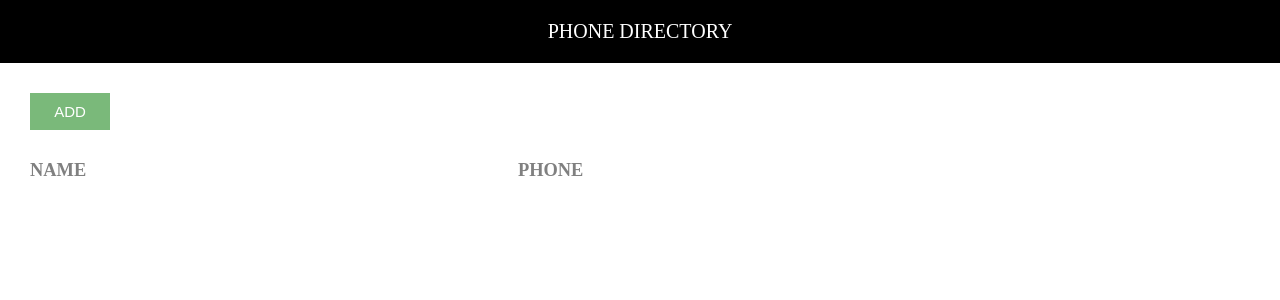
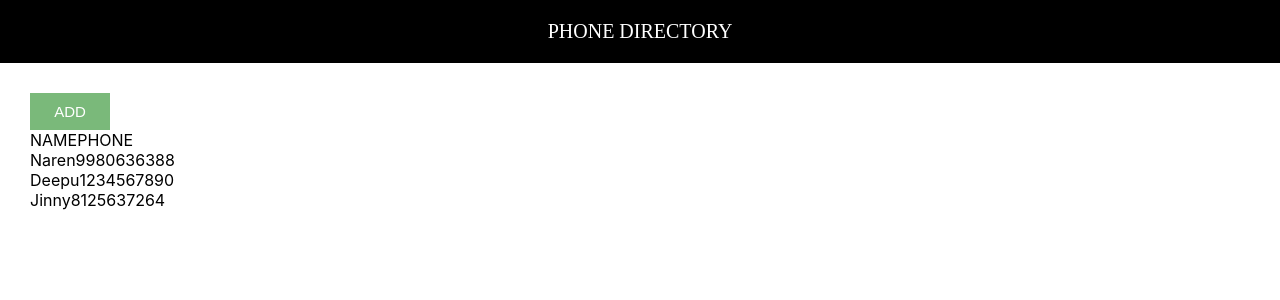
Before and after one commit to narendra-gowda/phone-directory, a React (Create React App) app: page / in a window 1280 px wide. Shown: the top 300 px of the page. Built offline with nearby package versions, Linux system fonts and the light colour scheme.

Commit message:
Rendered Subscribers Dynamically

```diff
--- a/src/App.js
+++ b/src/App.js
@@ -5,15 +5,40 @@ import './App.css';
 
 
 function App() {
+  let subscribers = [
+    { id: 1,
+      name: 'Naren',
+     phone: 9980636388
+    },
+    { id: 2,
+      name: 'Deepu',
+      phone: 1234567890
+    },
+    {
+      id:3,
+      name: 'Jinny',
+      phone: 8125637264
+    }
+  ]
   return (
     <Fragment>
       <Header/>
       <div className="body-container">
         <button className="add-btn">ADD</button>
-        <div id="fields-section">
-          <span className="fields">NAME</span>
-          <span className="fields">PHONE</span>
+        <div className="grid-container">
+          <span className="grid-headings">NAME</span>
+          <span className="grid-headings">PHONE</span>
         </div>
+        {
+          subscribers.map(sub =>{
+            return(
+              <div className="grid-container" key={sub.id}>
+                <span className="grid-items">{sub.name}</span>
+                <span className="grid-items">{sub.phone}</span>
+              </div>
+            )
+          })
+        }
       </div>
     </Fragment>
   );
```
